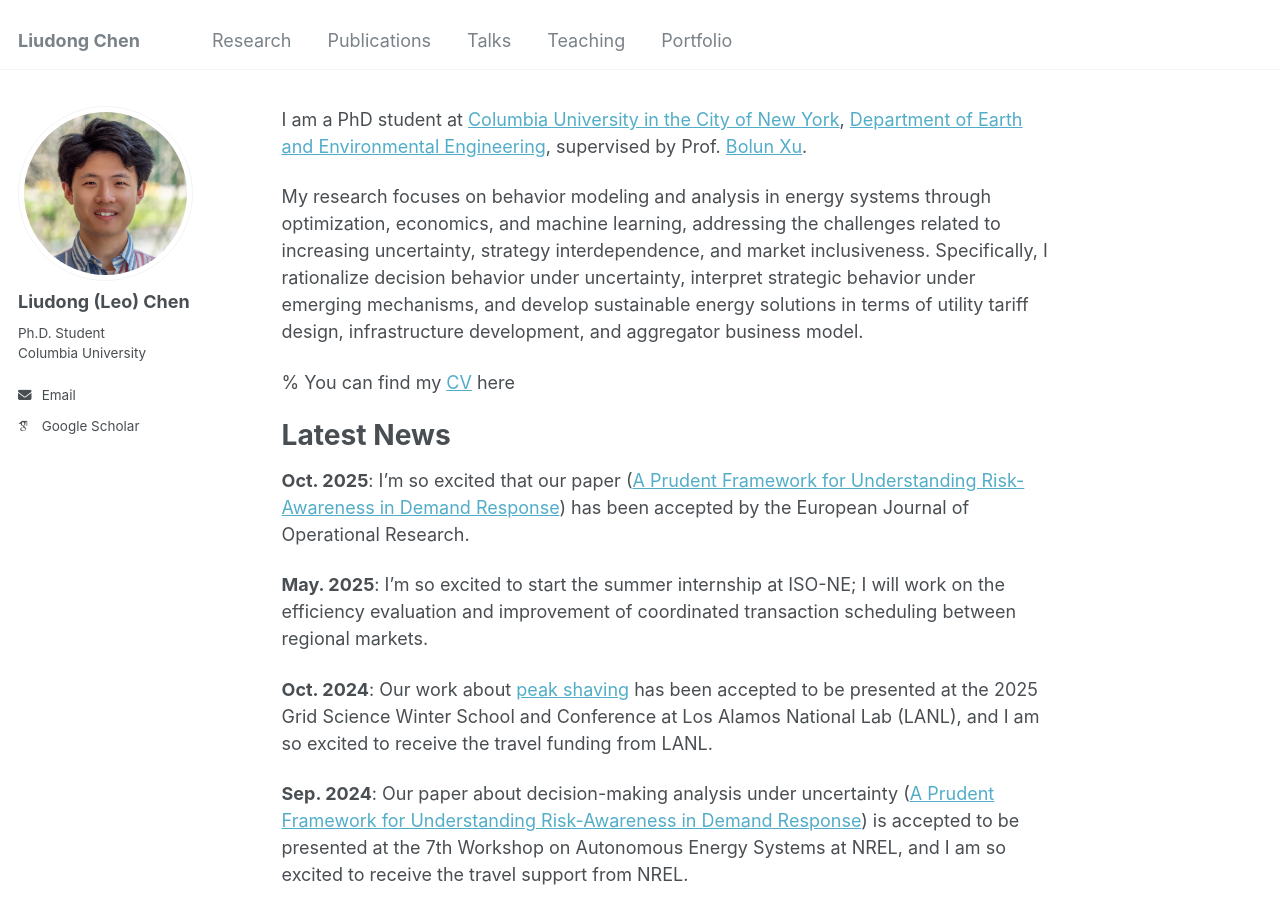
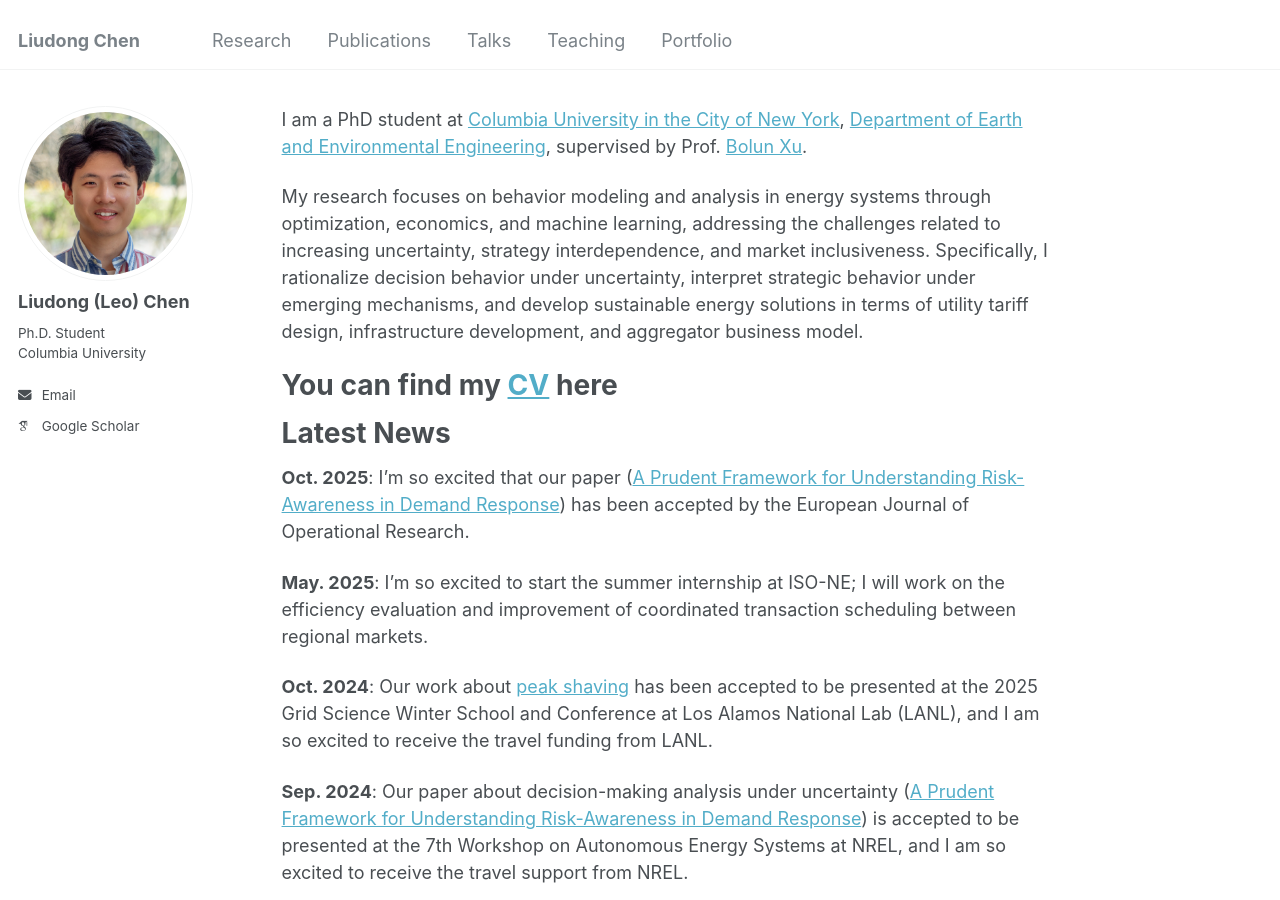
Before and after one commit to liudong-chen/liudong-chen.github.io, a Jekyll site: the page built from _pages/about.md, in a window 1280 px wide and 900 px high. Built offline with Jekyll 4.4.1, drawn with Linux system fonts in a browser that asks for light colours; some web fonts are replaced.

```diff
--- a/_pages/about.md
+++ b/_pages/about.md
@@ -8,7 +8,7 @@ I am a PhD student at [Columbia University in the City of New York](https://www.
 
 My research focuses on behavior modeling and analysis in energy systems through optimization, economics, and machine learning, addressing the challenges related to increasing uncertainty, strategy interdependence, and market inclusiveness. Specifically, I rationalize decision behavior under uncertainty, interpret strategic behavior under emerging mechanisms, and develop sustainable energy solutions in terms of utility tariff design, infrastructure development, and aggregator business model.
 
-% You can find my [CV](../assets/CV_Liudong.pdf) here
+# You can find my [CV](../assets/CV_Liudong.pdf) here
 
 
 
```
